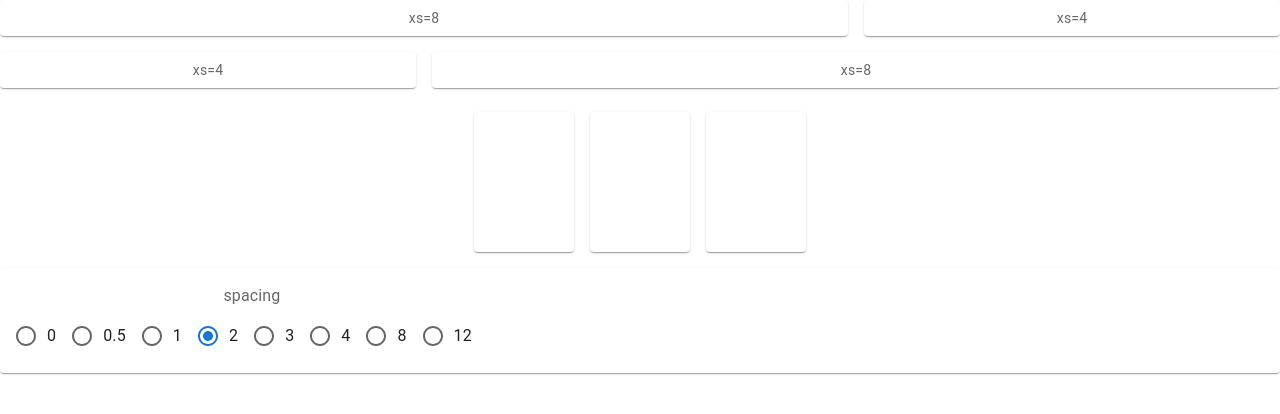
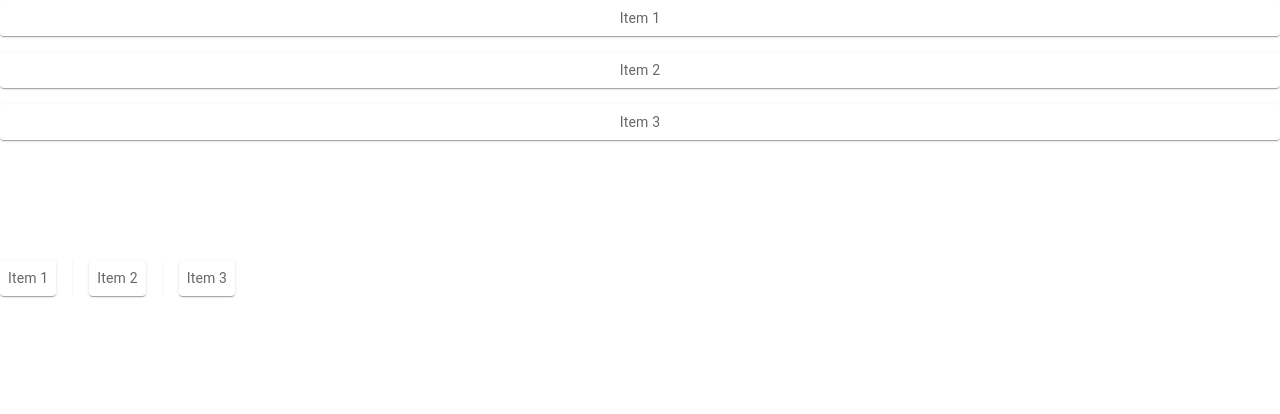
Before and after one commit to sinhasudhanshu/My-React-App, a React (Create React App) app: page / in a window 1280 px wide. Shown: the top 414 px of the page. Built offline with nearby package versions, Linux system fonts and the light colour scheme.

Commit message:
Stacks Material UI

```diff
--- a/src/App.js
+++ b/src/App.js
@@ -1,29 +1,17 @@
 import logo from './logo.svg';
 import './App.css';
-
-// import Links from './components/Links';
-// import IconMenu from './components/IconMenu';
-// import DenseMenu from './components/DenseMenu';
-// import PaginationOutlined from './components/PaginationOutlined';
-// import PaginationBasic from './components/PaginationBasic';
-// import StepperLinear from './components/StepperLinear';
-// import StepperNonLinear from './components/TabsBasic';
-// import BasicTabs from './components/TabsBasic';
-// import ScrollableTabs from './components/ScrollableTabs';
-// import BoxSx from './components/BoxSx';
-// import SimpleContainer from './components/SimpleContainer';
-import GridBasic from './components/GridBasic';
-import GridSpacing from './components/GridSpacing';
+import StackBasic from './components/StackBasic';
+import StackDivider from './components/StackDivider';
 
 function App() {
     return (<div>
 
 
         <center>
-        <GridBasic/>
-        <br></br>
-        <tr></tr>
-        <GridSpacing/>
+
+            <StackBasic/>
+            <br></br><br></br><br></br><br></br><br></br>
+            <StackDivider/>
 
         </center>
 
--- /dev/null
+++ b/src/components/StackBasic.js
@@ -0,0 +1,27 @@
+import * as React from 'react';
+import Box from '@mui/material/Box';
+import Paper from '@mui/material/Paper';
+import Stack from '@mui/material/Stack';
+import { styled } from '@mui/material/styles';
+
+const Item = styled(Paper)(({ theme }) => ({
+  backgroundColor: theme.palette.mode === 'dark' ? '#1A2027' : '#fff',
+  ...theme.typography.body2,
+  padding: theme.spacing(1),
+  textAlign: 'center',
+  color: theme.palette.text.secondary,
+}));
+
+ function StackBasic() {
+  return (
+    <Box sx={{ width: '100%' }}>
+      <Stack spacing={2}>
+        <Item>Item 1</Item>
+        <Item>Item 2</Item>
+        <Item>Item 3</Item>
+
+      </Stack>
+    </Box>
+  );
+}
+export default StackBasic;
--- /dev/null
+++ b/src/components/StackDivider.js
@@ -0,0 +1,30 @@
+import * as React from 'react';
+import Divider from '@mui/material/Divider';
+import Paper from '@mui/material/Paper';
+import Stack from '@mui/material/Stack';
+import { styled } from '@mui/material/styles';
+
+const Item = styled(Paper)(({ theme }) => ({
+  backgroundColor: theme.palette.mode === 'dark' ? '#1A2027' : '#fff',
+  ...theme.typography.body2,
+  padding: theme.spacing(1),
+  textAlign: 'center',
+  color: theme.palette.text.secondary,
+}));
+
+ function StackDivider() {
+  return (
+    <div>
+      <Stack
+        direction="row"
+        divider={<Divider orientation="vertical" flexItem />}
+        spacing={2}
+      >
+        <Item>Item 1</Item>
+        <Item>Item 2</Item>
+        <Item>Item 3</Item>
+      </Stack>
+    </div>
+  );
+}
+export default StackDivider;
```
